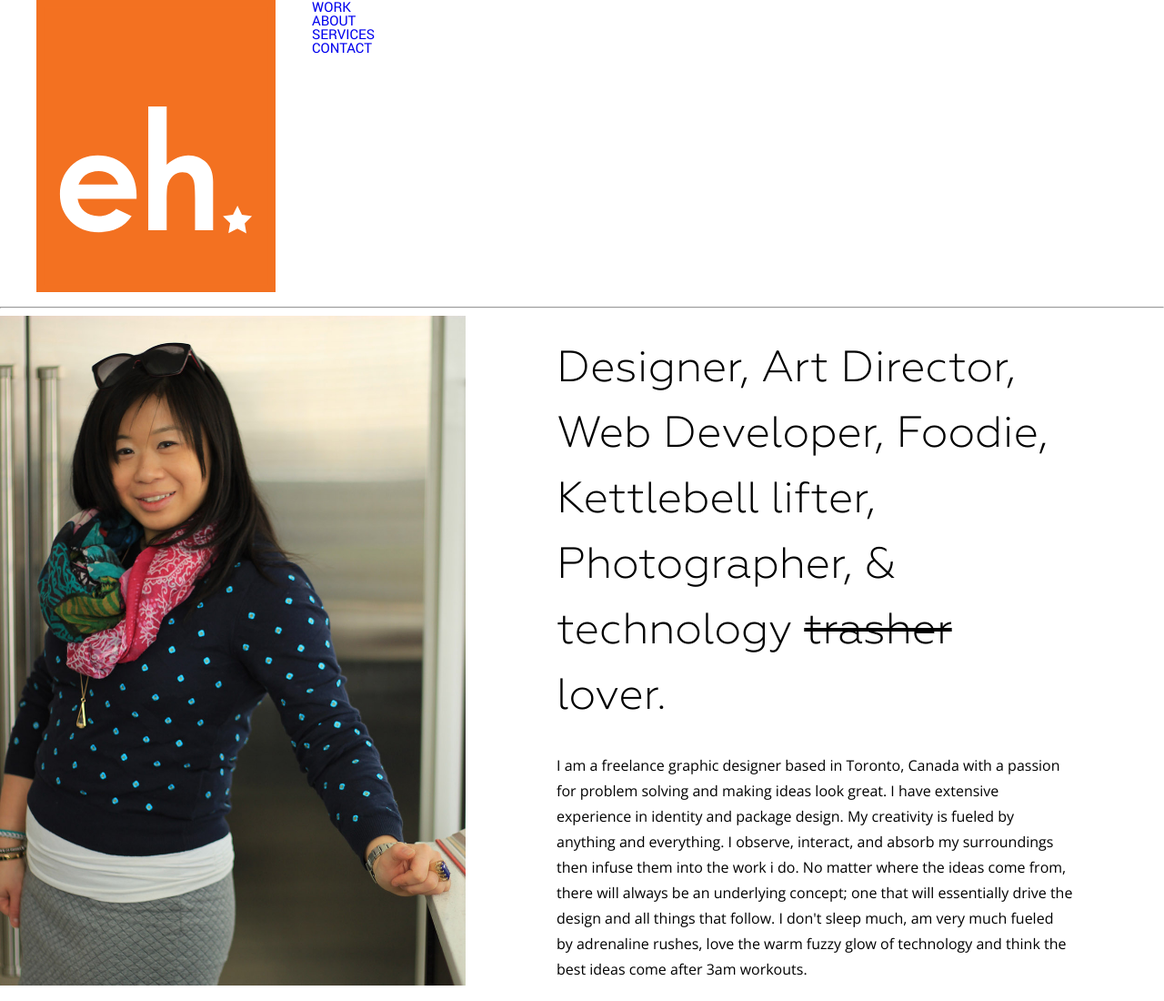
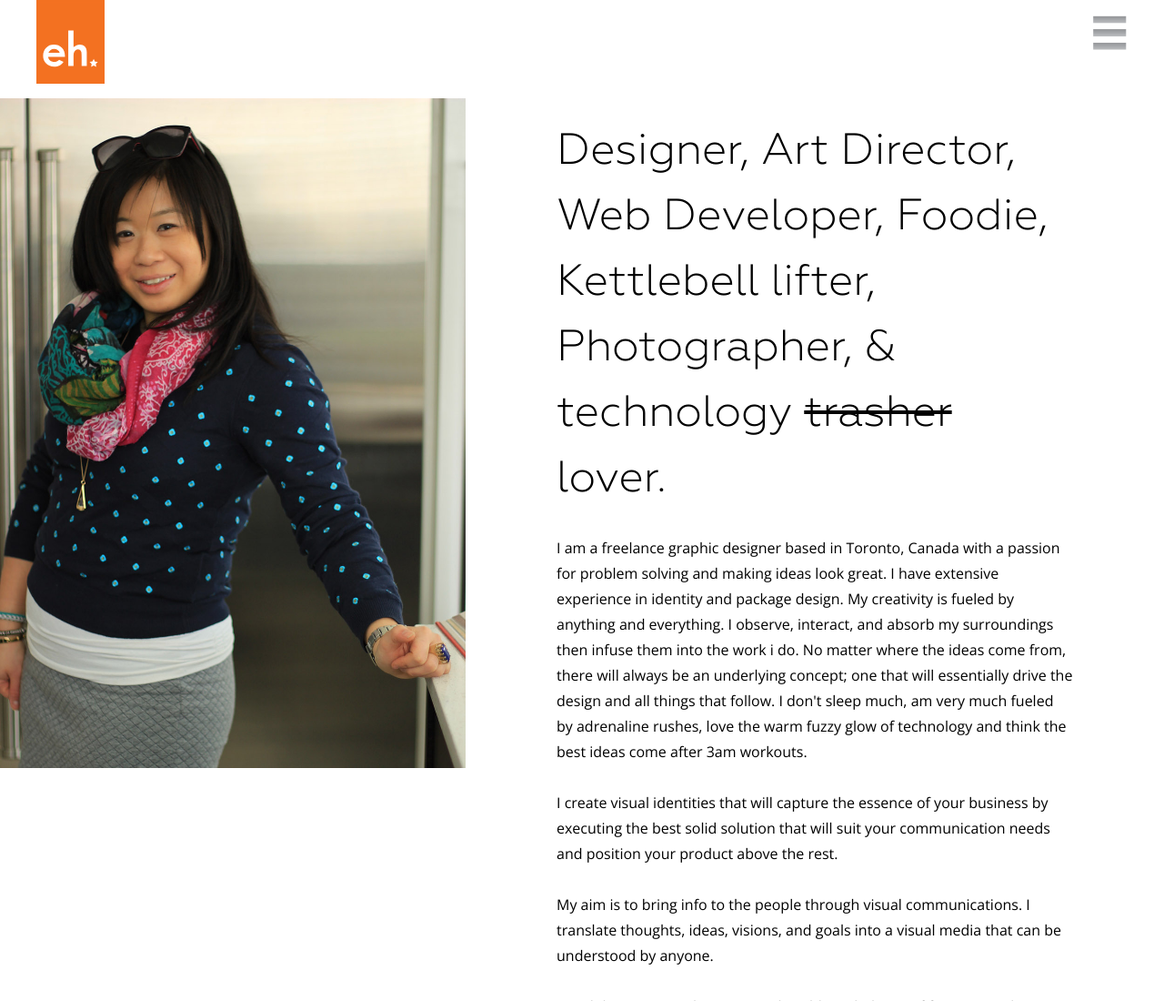
Before and after one commit to stellhom/ehom_portfolio, a plain HTML site: page about.html in a window 1280 px wide. Shown: the top 1100 px of the page at 91% size. Drawn offline with nearby package versions, Linux system fonts and the light colour scheme; files whose address does not match are found by name.

Commit message:
Add revised nav to other pages
Copied revised navigation html code to about, contact, services pages
as well as javascript tags before </body> tag. Removed <hr> from top

```diff
--- a/about.html
+++ b/about.html
@@ -16,19 +16,14 @@
     <link href="https://fonts.googleapis.com/css?family=Secular+One" rel="stylesheet">
   </head>
   <body>
-    <header>
 
-    </header>
-    <nav>
+    <nav class="nav-padding">
       <div class="title">
-        <img class="logo" src="images/eh-logo.svg" alt="eh design logo" />
-        <!-- <ul>
-          <li><img class="logo" src="images/eh-logo.svg" alt="eh design logo" /></li>
-          <li><h1>Estella Hom</h1></li>
-        </ul> -->
+        <a href="index.html" alt="home"><img class="eh-logo" src="images/eh-logo.svg" alt="eh design logo" /></a>
       </div>
-    <div class="navigation nav-font">
-      <ul>
+      <a href="#menu" class="menu-link"><img class="toggle-nav-size" src="images/mobilenav-bars.png" alt="Menu" /></a>
+      <div class="togglemenu" id="menu" role="navigation">
+        <ul class="nav-font">
           <li><a href="index.html">Work</a></li>
           <li><a href="about.html">About</a></li>
           <li><a href="services.html">Services</a></li>
@@ -38,7 +33,6 @@
     </nav>
 
     <article>
-      <hr />
 
       <section>
         <div class="headshot">
@@ -93,5 +87,7 @@ Since 2004, I have been using design as a medium to help businesses communicate
         </p>
       </div>
     </footer>
+    <script src="http://code.jquery.com/jquery-3.0.0.min.js" integrity="sha256-JmvOoLtYsmqlsWxa7mDSLMwa6dZ9rrIdtrrVYRnDRH0=" crossorigin="anonymous"></script>
+   <script src="scripts/scripts.js"></script>
   </body>
 </html>
```
Also changed, not shown: contact.html (+7 -12 lines), index.html (+0 -11 lines), services.html (+7 -11 lines). Lines whose indentation alone changed are shown as unchanged.
